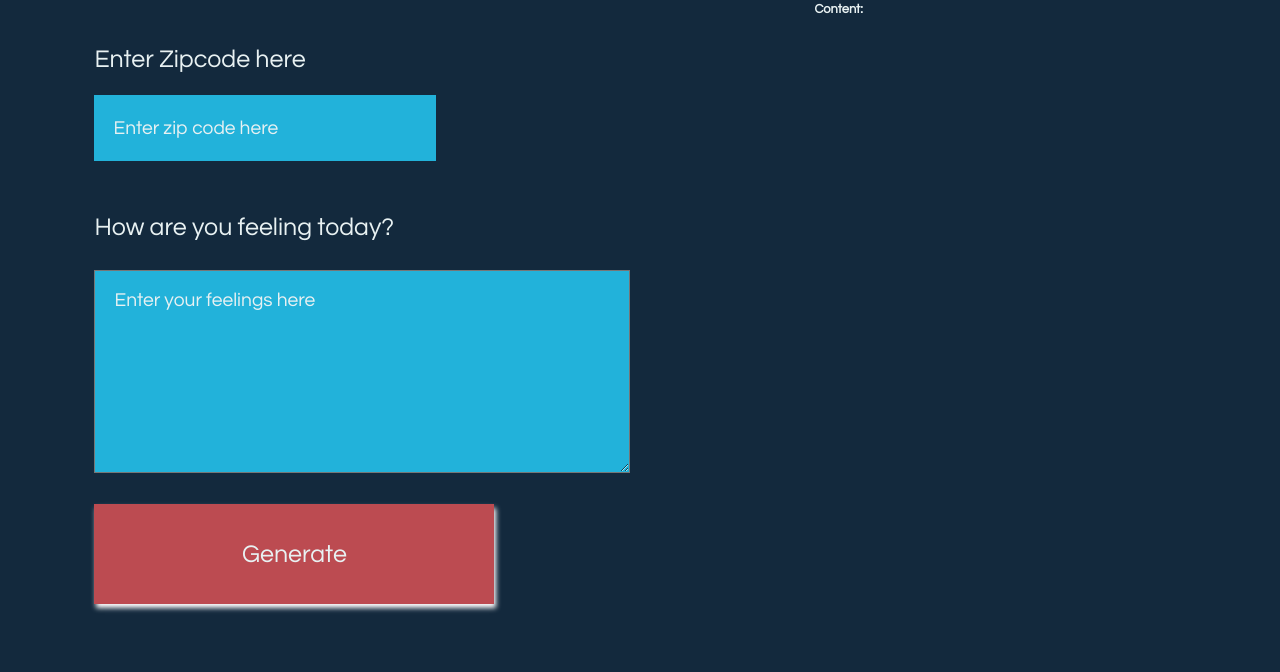
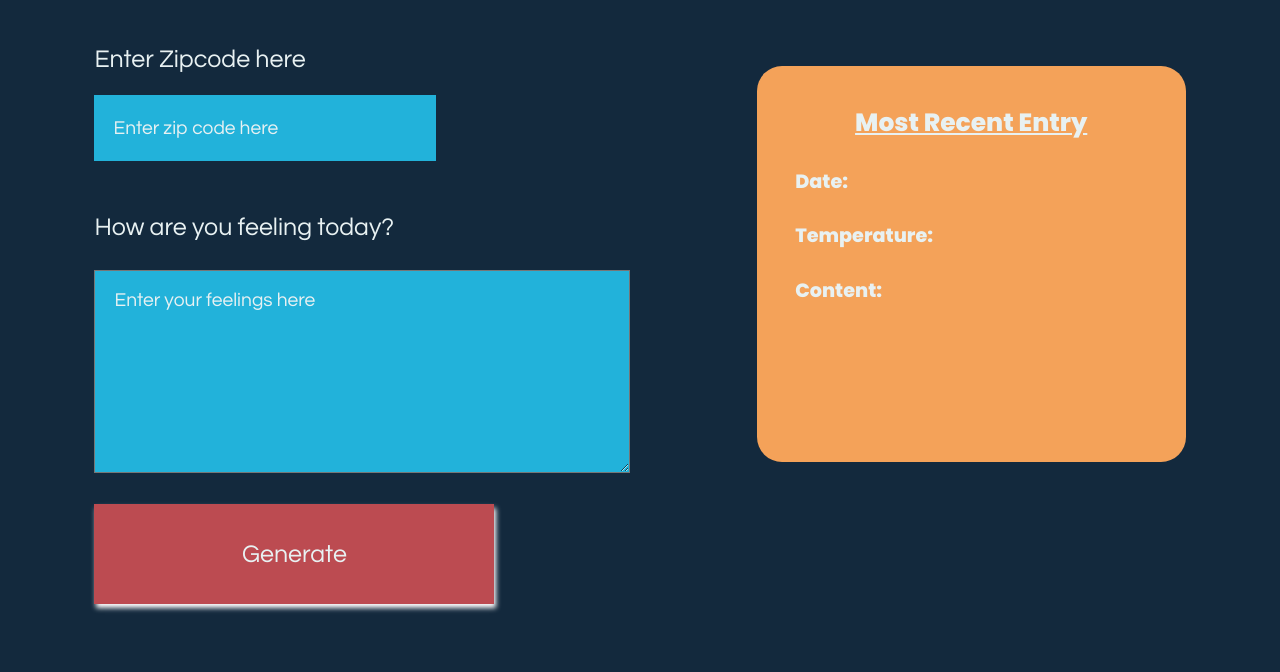
Before and after one commit to dyane91/udacity-weatherapp, a website: page website/index.html in a window 1280 px wide. Shown: the part 144-816 px from the top of the page. Drawn offline with Linux system fonts and the light colour scheme.

Commit message:
entries section was styled

```diff
--- a/website/index.html
+++ b/website/index.html
@@ -25,15 +25,15 @@
     <div class ="holder entry" id="entries">
       <div class = "title">Most Recent Entry</div>
       <div id = "entryHolder">
-        <h6>Date:
+        <h4>Date:
           <div id = "date"> </div>
-        </h6>
-        <h6>Temperature:
+        </h4>
+        <h4>Temperature:
           <div id = "temp"> </div>
-        </h6>
-        <h6>Content:
+        </h4>
+        <h4>Content:
           <div id = "content"></div>
-        </h6>
+        </h4>
       </div>
     </div>
   </div>
--- a/website/style.css
+++ b/website/style.css
@@ -6,6 +6,8 @@ body{
 #app{
     display: grid;
     padding-left: 5em;
+    padding-right: 5em;
+
     /* grid-auto-rows: 10% 20% 70%; */
     grid-template-columns: 60% 40%;
     height:100vh;
@@ -27,16 +29,19 @@ body{
         'feeling'
         'button';
 }
-/*
+
 #right-content {
-    display: grid;
-    grid-template-rows: 25% 50% 25%;
-    grid-template-columns: 100%;
-    grid-template-areas:
-        ''
-        'entries'
-        '';
-} */
+    display: flex;
+    align-items: center;
+}
+
+#entries {
+    background: #F4A259;
+    height: 40vh;
+    width: 30vw;
+    border-radius: 25px;
+    padding: 2em;
+}
 
 .headline {
     grid-area: headline;
@@ -89,7 +94,20 @@ body{
 }
 .title{
     text-align: center;
+    font-size: 1.3em;
+    font-family: 'Poppins', sans-serif;
+    text-decoration: underline;
+}
 
+h4 {
+    display: flex;
+    flex-direction: row;
+    justify-content: space-between;
+    font-family: 'Poppins', sans-serif;
+}
+
+h4 > div {
+    font-family: 'Questrial', sans-serif;
 }
 
 /*  Basic Styling To Override Default For Basic HTML Elements */
```
